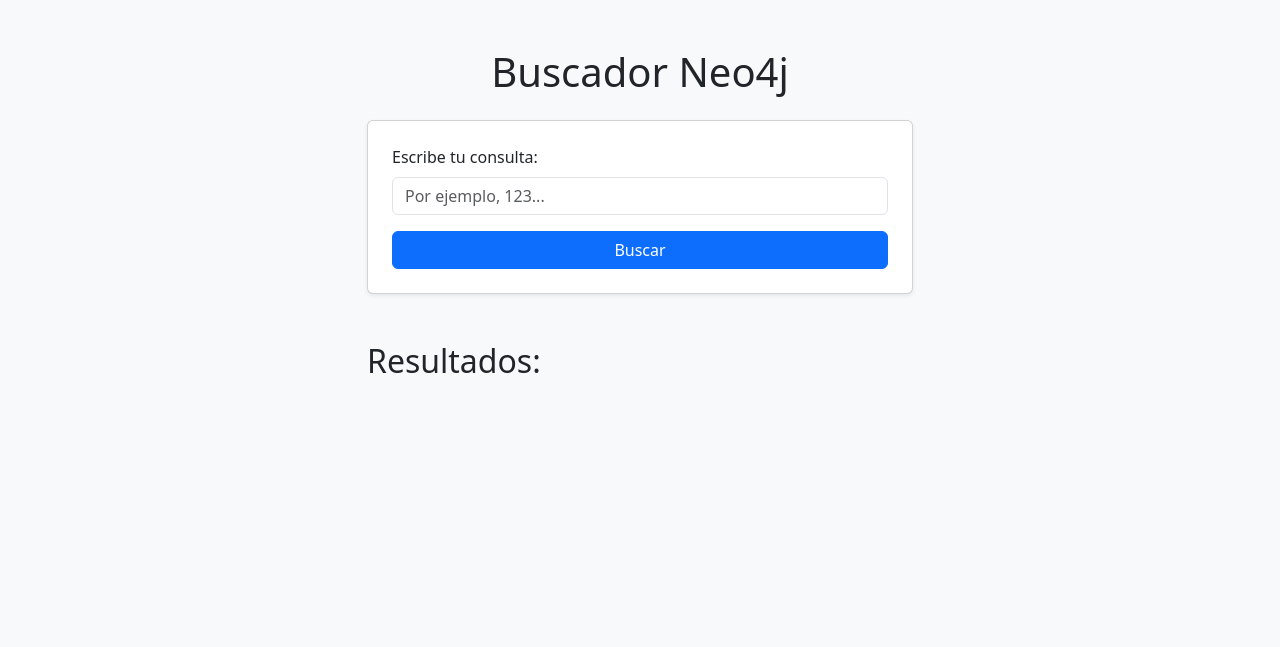
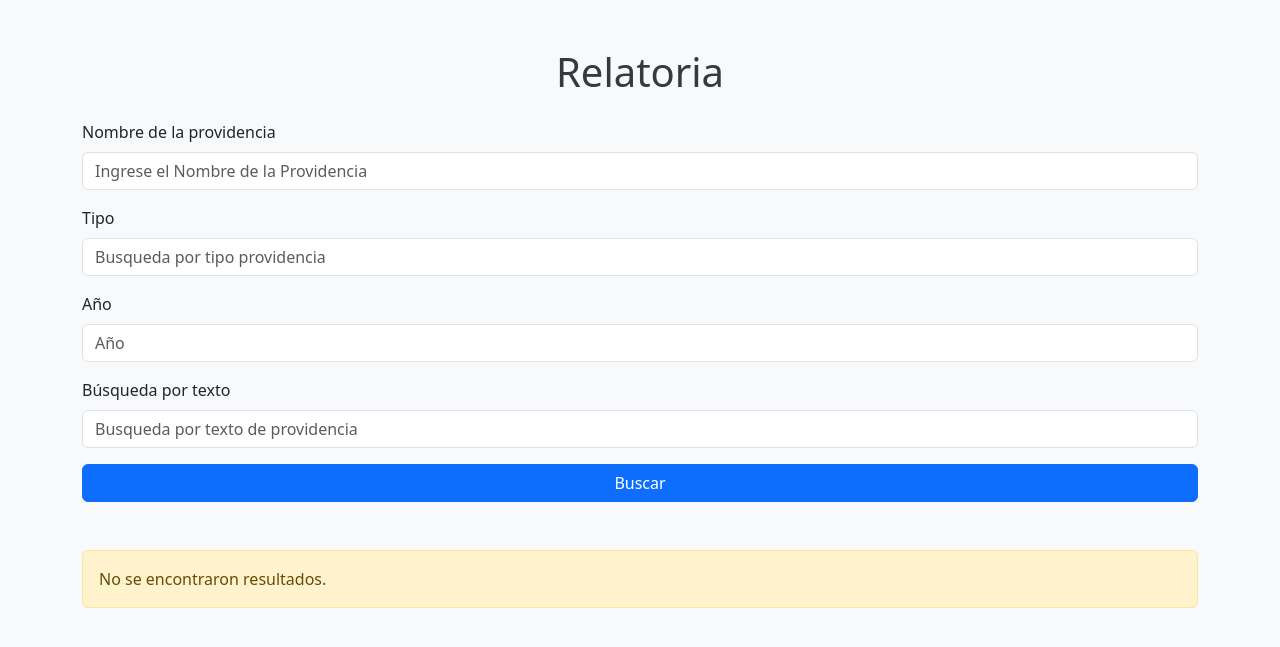
Before and after one commit to eanieto/Proyecto_Final, a Flask app: page / in a window 1280 px wide. Shown: the top 647 px of the page. Run offline with Flask 3, Linux system fonts and the light colour scheme.

Commit message:
Version funcional

```diff
--- a/app_web/app.py
+++ b/app_web/app.py
@@ -1,50 +1,59 @@
 from flask import Flask, render_template, request
-from neo4j import GraphDatabase
+from pymongo import MongoClient
 
-# Configuración de la conexión a Neo4j
-uri = "neo4j+s://2ab2a2fc.databases.neo4j.io"  # Cambia esto por tu URI
-user = "neo4j"
-password = "N60xwacXrv3nytMqDRy--YkQHDonDOVXT_UCuzJJvhE"
-
-# Crear instancia del controlador de Neo4j
-driver = GraphDatabase.driver(uri, auth=(user, password))
-
-# Crear aplicación Flask
 app = Flask(__name__)
 
-# Ruta principal
-@app.route("/", methods=["GET", "POST"])
-def index():
+# Configuración de conexión a MongoDB
+client = MongoClient("mongodb+srv://usr_edwin:eanieto93@bigdata2024.7s5ee.mongodb.net/?retryWrites=true&w=majority&appName=BigData2024")
+db = client['BigData2024']
+collection = db['RelatoriaAudios']
+
+@app.route('/', methods=['GET', 'POST'])
+def search():
     results = []
-    if request.method == "POST":
-        query = request.form.get("query")  # Captura la consulta del usuario
-        if query:
-            results = search_neo4j(query)  # Busca en la base de datos
-    return render_template("index.html", results=results)
+    per_page = 10  # Número de resultados por página
+    page = int(request.args.get('page', 1))  # Página actual, por defecto es 1
 
-# Función para buscar en Neo4j
-def search_neo4j(similitud):
-    results = []
-    similitud =  int(similitud)
-    cypher_query = (
-        "MATCH (p:Providencia)-[s:SIMILAR_A]-(p2:Providencia) "
-        "WHERE s.similitud > $similitud "
-        "RETURN p, s, p2"
+    if request.method == 'POST':
+        query = {}
+        field1 = request.form.get('providencia', '').strip()
+        field2 = request.form.get('tipo', '').strip()
+        field3 = request.form.get('anio', '').strip()
+        field4 = request.form.get('texto_audio', '').strip()
+
+        if field1:
+            query['providencia'] = {'$regex': field1, '$options': 'i'}
+        if field2:
+            query['tipo'] = {'$regex': field2, '$options': 'i'}
+        if field3:
+            try:
+                query['anio'] = int(field3)
+            except ValueError:
+                pass
+        if field4:
+            query['texto_audio'] = {'$regex': field4, '$options': 'i'}
+
+        # Calcular resultados con paginación
+        total_results = collection.count_documents(query)  # Total de documentos que cumplen el filtro
+        total_pages = (total_results + per_page - 1) // per_page  # Redondear hacia arriba
+
+        # Obtener solo los resultados de la página actual
+        results = list(
+            collection.find(query)
+            .skip((page - 1) * per_page)
+            .limit(per_page)
+        )
+    else:
+        total_pages = 0
+        total_results = 0
+
+    return render_template(
+        'search.html',
+        results=results,
+        page=page,
+        total_pages=total_pages,
+        total_results=total_results,
     )
-    with driver.session() as session:
-        nodes = session.run(cypher_query, similitud=similitud)
-        for record in nodes:
-            results.append({
-                "p": record["p"],
-                "s": record["s"],
-                "p2": record["p2"]
-            })
-    return results
 
-# Cerrar conexión al finalizar
-@app.teardown_appcontext
-def close_driver(exception):
-    driver.close()
-
-if __name__ == "__main__":
+if __name__ == '__main__':
     app.run(debug=True)
--- /dev/null
+++ b/app_web/static/styles.css
@@ -0,0 +1,6 @@
+body {
+    background-color: #f8f9fa;
+}
+h1 {
+    color: #343a40;
+}
--- a/app_web/templates/index.html
+++ /dev/null
@@ -1,50 +0,0 @@
-<!DOCTYPE html>
-<html lang="en">
-<head>
-    <meta charset="UTF-8">
-    <meta name="viewport" content="width=device-width, initial-scale=1.0">
-    <title>Buscador Neo4j</title>
-    <!-- Bootstrap CSS -->
-    <link href="https://cdn.jsdelivr.net/npm/bootstrap@5.3.2/dist/css/bootstrap.min.css" rel="stylesheet">
-</head>
-<body class="bg-light">
-    <div class="container py-5">
-        <div class="row justify-content-center">
-            <div class="col-lg-6">
-                <!-- Encabezado -->
-                <h1 class="text-center mb-4">Buscador Neo4j</h1>
-
-                <!-- Formulario -->
-                <form method="POST" class="card p-4 shadow-sm">
-                    <div class="mb-3">
-                        <label for="query" class="form-label">Escribe tu consulta:</label>
-                        <input
-                            type="number"
-                            name="query"
-                            id="query"
-                            class="form-control"
-                            placeholder="Por ejemplo, 123..."
-                            required>
-                    </div>
-                    <div class="d-grid">
-                        <button type="submit" class="btn btn-primary">Buscar</button>
-                    </div>
-                </form>
-
-                <!-- Resultados -->
-                <div class="mt-5">
-                    <h2>Resultados:</h2>
-                    <ul class="list-group">
-                        {% for result in results %}
-                            <li class="list-group-item">{{ result }}</li>
-                        {% endfor %}
-                    </ul>
-                </div>
-            </div>
-        </div>
-    </div>
-
-    <!-- Bootstrap JS Bundle -->
-    <script src="https://cdn.jsdelivr.net/npm/bootstrap@5.3.2/dist/js/bootstrap.bundle.min.js"></script>
-</body>
-</html>
--- /dev/null
+++ b/app_web/templates/search.html
@@ -0,0 +1,83 @@
+<!DOCTYPE html>
+<html lang="en">
+<head>
+    <meta charset="UTF-8">
+    <meta name="viewport" content="width=device-width, initial-scale=1.0">
+    <title>Búsqueda en MongoDB</title>
+    <!-- Bootstrap CSS -->
+    <link href="https://cdn.jsdelivr.net/npm/bootstrap@5.3.0-alpha3/dist/css/bootstrap.min.css" rel="stylesheet">
+    <link rel="stylesheet" href="{{ url_for('static', filename='styles.css') }}">
+</head>
+<body>
+    <div class="container mt-5">
+        <h1 class="text-center">Relatoria</h1>
+        <form method="POST" class="mt-4">
+            <div class="mb-3">
+                <label for="providencia" class="form-label">Nombre de la providencia</label>
+                <input type="text" class="form-control" id="providencia" name="providencia" placeholder="Ingrese el Nombre de la Providencia">
+            </div>
+            <div class="mb-3">
+                <label for="tipo" class="form-label">Tipo</label>
+                <input type="text" class="form-control" id="tipo" name="tipo" placeholder="Busqueda por tipo providencia">
+            </div>
+            <div class="mb-3">
+                <label for="anio" class="form-label">Año</label>
+                <input type="number" class="form-control" id="anio" name="anio" placeholder="Año">
+            </div>
+            <div class="mb-3">
+                <label for="texto_audio" class="form-label">Búsqueda por texto</label>
+                <input type="text" class="form-control" id="texto_audio" name="texto_audio" placeholder="Busqueda por texto de providencia">
+            </div>
+            <button type="submit" class="btn btn-primary w-100">Buscar</button>
+        </form>
+
+        {% if results %}
+        <div class="mt-5">
+            <h3>Resultados ({{ total_results }} encontrados):</h3>
+            <div class="row">
+                {% for result in results %}
+                <div class="col-md-4 mb-4">
+                    <div class="card">
+                        <div class="card-body">
+                            <h5 class="card-title">Resultado {{ loop.index }}</h5>
+                            <p><strong>Providencia:</strong> {{ result.providencia or 'No disponible' }}</p>
+                            <p><strong>Tipo:</strong> {{ result.tipo or 'No disponible' }}</p>
+                            <p><strong>Año:</strong> {{ result.anio or 'No disponible' }}</p>
+                            <p><strong>Texto:</strong> {{ result.texto_audio or 'No disponible' }}</p>
+                        </div>
+                    </div>
+                </div>
+                {% endfor %}
+            </div>
+            <!-- Controles de paginación -->
+            <nav aria-label="Page navigation" class="mt-4">
+                <ul class="pagination justify-content-center">
+                    {% if page > 1 %}
+                    <li class="page-item">
+                        <a class="page-link" href="?page={{ page - 1 }}" aria-label="Previous">
+                            <span aria-hidden="true">&laquo;</span>
+                        </a>
+                    </li>
+                    {% endif %}
+                    {% for p in range(1, total_pages + 1) %}
+                    <li class="page-item {% if p == page %}active{% endif %}">
+                        <a class="page-link" href="?page={{ p }}">{{ p }}</a>
+                    </li>
+                    {% endfor %}
+                    {% if page < total_pages %}
+                    <li class="page-item">
+                        <a class="page-link" href="?page={{ page + 1 }}" aria-label="Next">
+                            <span aria-hidden="true">&raquo;</span>
+                        </a>
+                    </li>
+                    {% endif %}
+                </ul>
+            </nav>
+        </div>
+        {% elif results is not none %}
+        <div class="alert alert-warning mt-5">No se encontraron resultados.</div>
+        {% endif %}
+    </div>
+    <script src="https://cdn.jsdelivr.net/npm/bootstrap@5.3.0-alpha3/dist/js/bootstrap.bundle.min.js"></script>
+</body>
+</html>
```
Also changed, not shown: app_web/app2.py (added, +50 -0 lines), app_web/templates/index2.html (+41 -12 lines).
